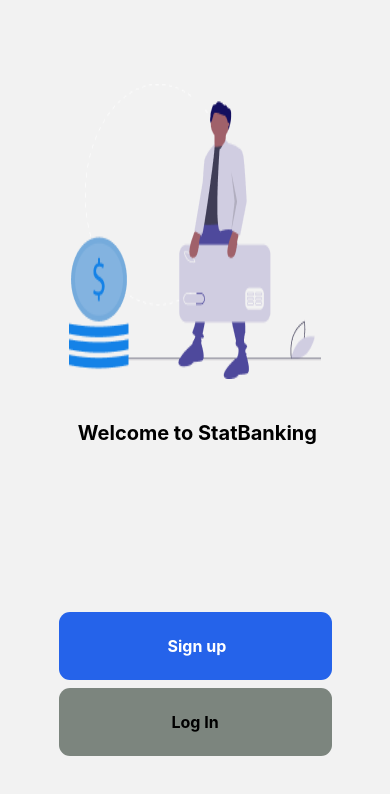
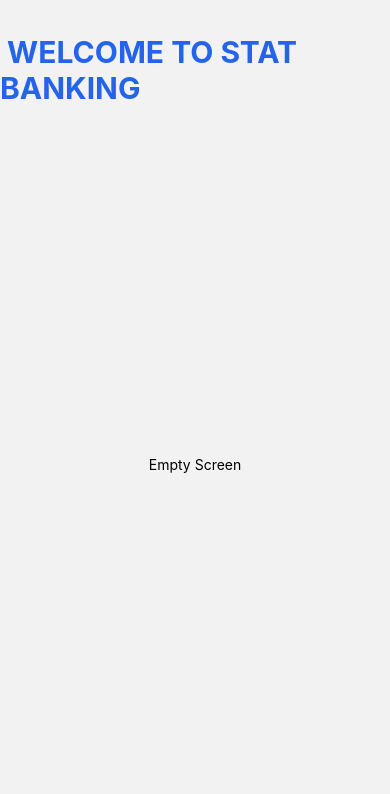
Before and after one commit to NaumanRecat/Bank-Ui, a React Native app: screen /Welcome in a window 390 px wide. Shown: the top 794 px of the page. Built offline with nearby package versions, Linux system fonts and the light colour scheme.

Commit message:
Welcome Screen Done

```diff
--- /dev/null
+++ b/src/component/HeaderText.js
@@ -0,0 +1,21 @@
+import React from "react";
+import {View, Text} from 'react-native';
+import {widthPercentageToDP as w, heightPercentageToDP as h} from 'react-native-responsive-screen';
+
+export class HeaderText extends React.Component{
+    render(){
+        return(
+            <View style={{
+                alignItems:'center',
+                justifyContent:'center',
+                marginTop: h('4%'),
+            }}>
+                <Text style={{
+                color:'#2563EA',
+                fontSize: h('3.5%'),
+                fontWeight:'bold',
+            }}> {this.props.titles} </Text>
+            </View>
+        )
+    }
+}
--- a/src/navigator/ScreenNavigator.js
+++ b/src/navigator/ScreenNavigator.js
@@ -3,6 +3,7 @@ import { NavigationContainer } from '@react-navigation/native';
 import { createNativeStackNavigator } from '@react-navigation/native-stack';
 
 import { Signup } from '../screen/Signup';
+import { Welcome } from '../screen/Welcome';
 
 
 const Stack = createNativeStackNavigator();
@@ -11,6 +12,7 @@ export const ScreenNavigator =()=>  {
   return (
     <NavigationContainer>
       <Stack.Navigator>
+      <Stack.Screen name="Welcome" component={Welcome}  options={{headerShown:false}} />
       <Stack.Screen name="Signup" component={Signup}  options={{headerShown:false}} />
       </Stack.Navigator>
     </NavigationContainer>
--- /dev/null
+++ b/src/screen/Welcome.js
@@ -0,0 +1,29 @@
+import React from "react";
+import {View, Text} from 'react-native';
+import {widthPercentageToDP as w, heightPercentageToDP as h} from 'react-native-responsive-screen';
+
+import {HeaderText} from '../component/HeaderText'
+
+export class Welcome extends React.Component{
+    render(){
+        return(
+            <View style={{
+                flex:1,
+                // backgroundColor:'green',
+            }}>
+                <HeaderText
+                titles={'WELCOME TO STAT BANKING'}
+                />
+                <View style={{
+                    height:h('85%'),
+                    width: w('100%'),
+                    // backgroundColor:'pink',
+                    alignItems:'center',
+                    justifyContent:'center',
+                }}>
+                <Text> Empty Screen </Text>
+                </View>
+            </View>
+        )
+    }
+}
```
